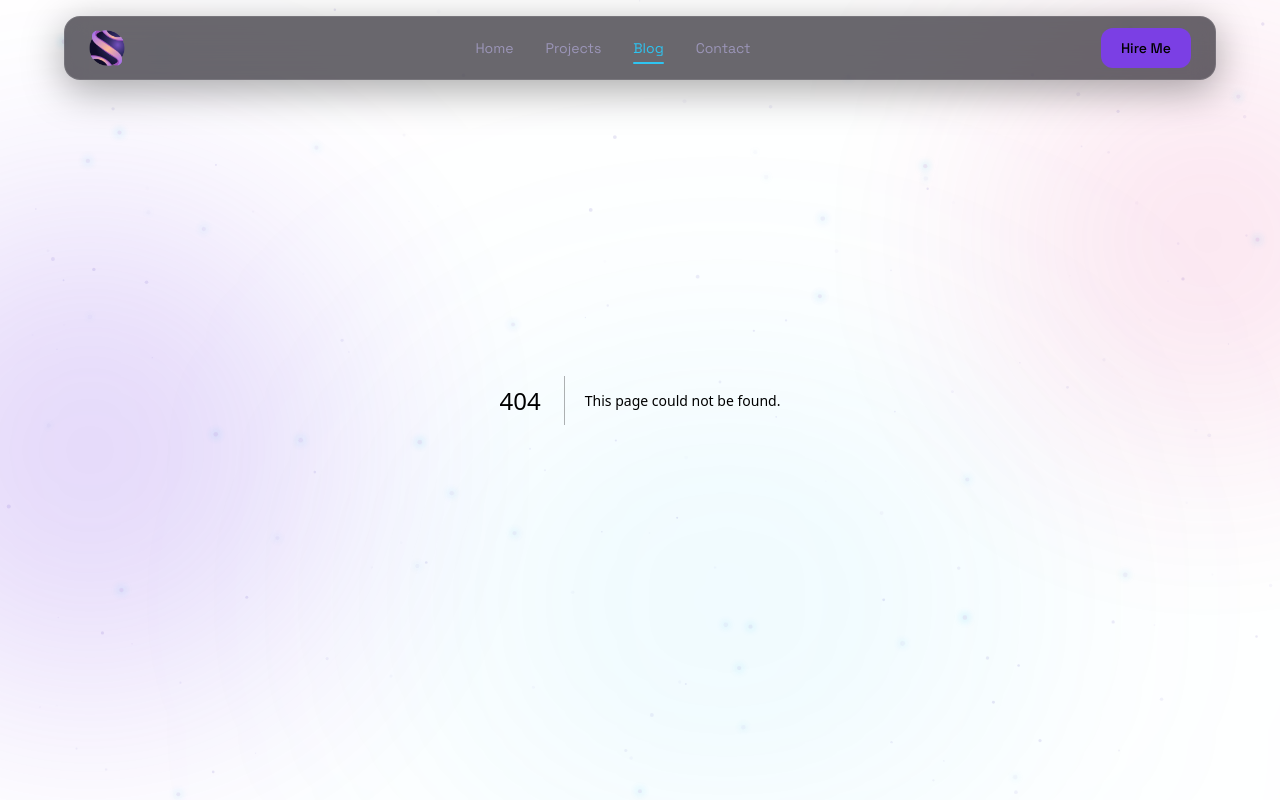
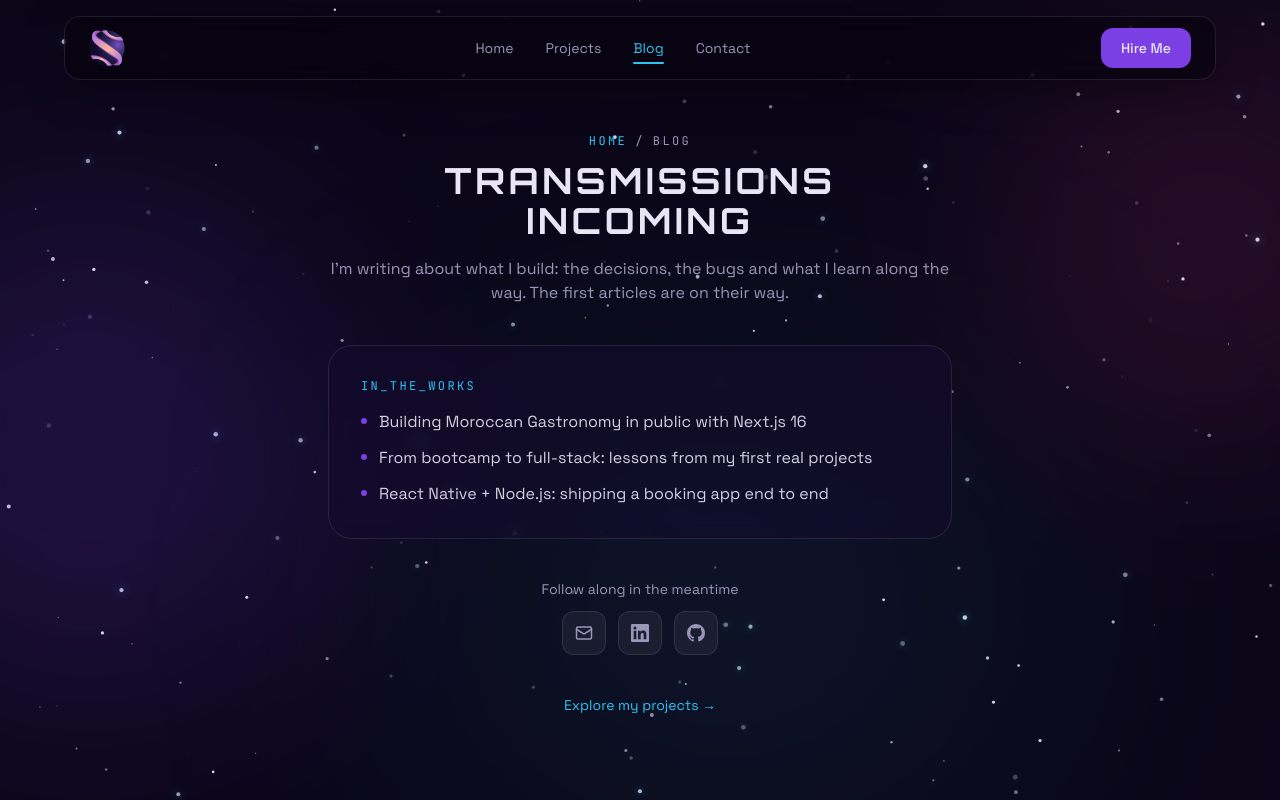
Before and after one commit to wiissal/wiissal-portfolio, a Next.js app: page /blog in a window 1280 px wide. Before the commit this address had no page. Built offline with nearby package versions, Linux system fonts and the light colour scheme.

Commit message:
feat(blog): coming-soon page with upcoming articles

```diff
--- /dev/null
+++ b/src/app/blog/page.js
@@ -0,0 +1,54 @@
+import Link from "next/link";
+import SocialLinks from "../../components/SocialLinks";
+
+export const metadata = {
+  title: "Blog | Wissal Ouboujemaa",
+  description: "Articles on building web and mobile apps: coming soon.",
+  robots: { index: false, follow: true },
+};
+
+const upcoming = [
+  "Building Moroccan Gastronomy in public with Next.js 16",
+  "From bootcamp to full-stack: lessons from my first real projects",
+  "React Native + Node.js: shipping a booking app end to end",
+];
+
+export default function BlogPage() {
+  return (
+    <main className="mx-auto flex min-h-svh max-w-2xl flex-col justify-center px-6 pt-28 pb-16 text-center">
+      <p className="font-mono text-xs tracking-[0.2em]">
+        <span className="text-cyan-glow">HOME</span>
+        <span className="mx-2 text-muted">/</span>
+        <span className="text-muted">BLOG</span>
+      </p>
+      <h1 className="mt-3 font-display text-3xl font-bold tracking-widest md:text-4xl">
+        TRANSMISSIONS INCOMING
+      </h1>
+      <p className="mt-4 text-muted">
+        I&apos;m writing about what I build: the decisions, the bugs and what I learn along the way.
+        The first articles are on their way.
+      </p>
+
+      <div className="mt-10 rounded-3xl border border-white/10 bg-space-800/50 p-6 text-left backdrop-blur-sm md:p-8">
+        <p className="font-mono text-xs tracking-[0.2em] text-cyan-glow">IN_THE_WORKS</p>
+        <ul className="mt-4 space-y-3">
+          {upcoming.map((title) => (
+            <li key={title} className="flex items-start gap-3 text-star/90">
+              <span className="mt-2 h-1.5 w-1.5 shrink-0 rounded-full bg-violet-glow" />
+              {title}
+            </li>
+          ))}
+        </ul>
+      </div>
+
+      <div className="mt-10">
+        <p className="text-sm text-muted">Follow along in the meantime</p>
+        <SocialLinks className="mt-3" />
+      </div>
+
+      <Link href="/projects" className="mt-10 text-sm text-cyan-glow transition hover:text-star">
+        Explore my projects →
+      </Link>
+    </main>
+  );
+}
```
